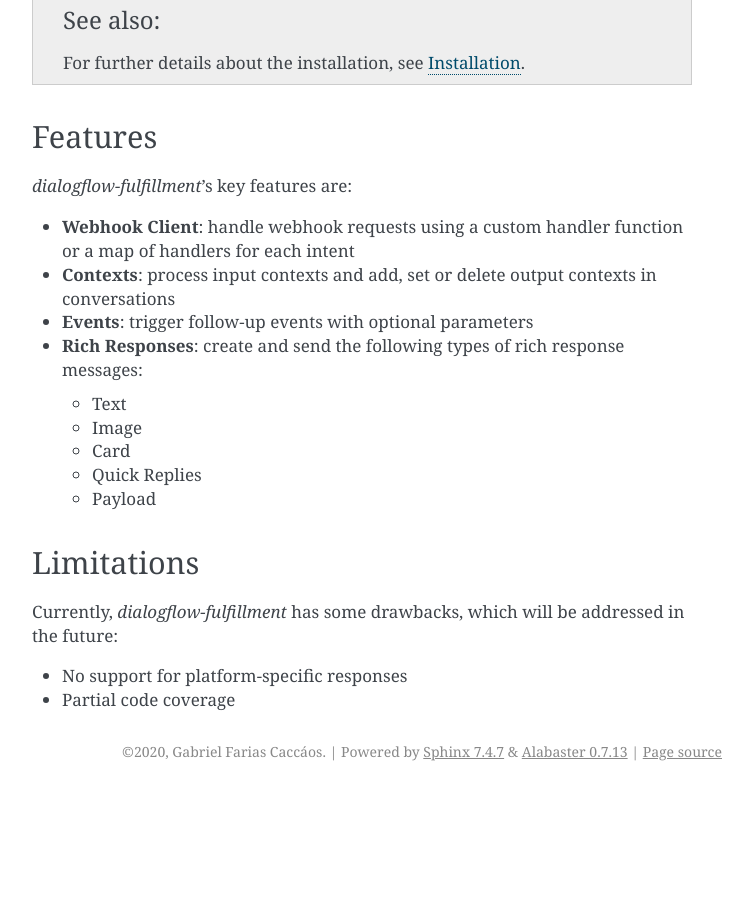
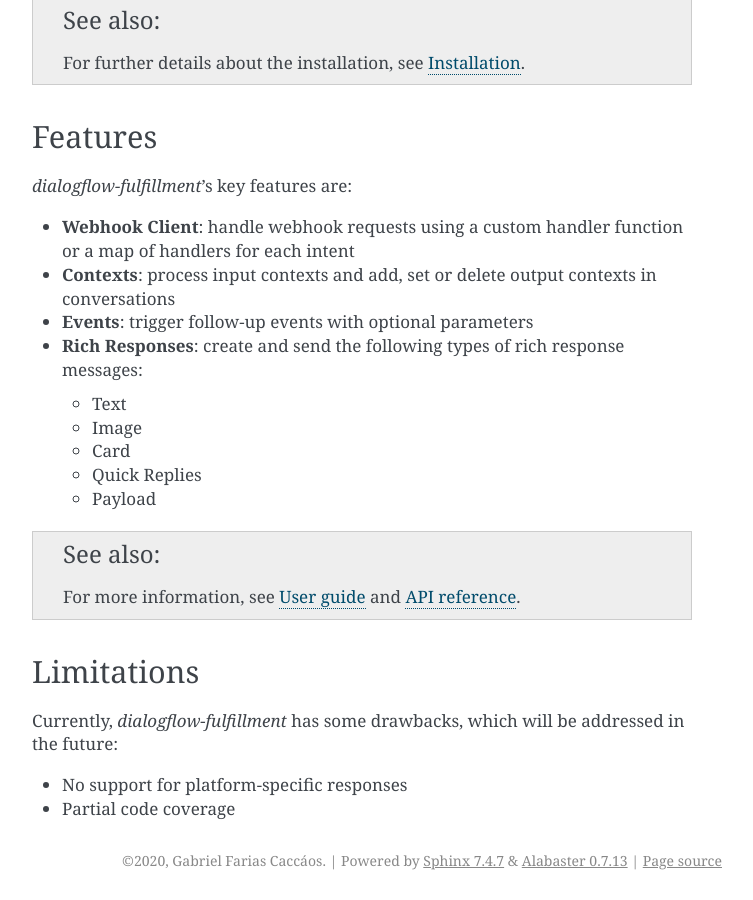
Before and after one commit to gcaccaos/dialogflow-fulfillment, a Sphinx documentation site: the page built from docs/source/index.rst, in a window 1280 px wide and 900 px high, scrolled down 1249 px. Shown: the whole window, without its empty margins (388-1141 px from the left). Built offline with Sphinx 7.4.7, drawn with Linux system fonts in a browser that asks for light colours; before the commit the page ends 2040 px from its top, so only the background shows below that.

Commit message:
docs: Add user guide

```diff
--- a/docs/source/api/index.rst
+++ b/docs/source/api/index.rst
@@ -1,3 +1,5 @@
+.. _api-reference:
+
 API reference
 =============
 
--- a/docs/source/index.rst
+++ b/docs/source/index.rst
@@ -5,6 +5,7 @@ Overview
    :hidden:
 
    getting-started/index
+   user-guide/index
    api/index
 What is this package for?
 -------------------------
@@ -88,6 +89,10 @@ Features
   * Quick Replies
   * Payload
 
+.. seealso::
+
+   For more information, see :ref:`user-guide` and :ref:`api-reference`.
+
 Limitations
 -----------
 
--- /dev/null
+++ b/docs/source/user-guide/index.rst
@@ -0,0 +1,4 @@
+.. _user-guide:
+
+User guide
+==========
```
